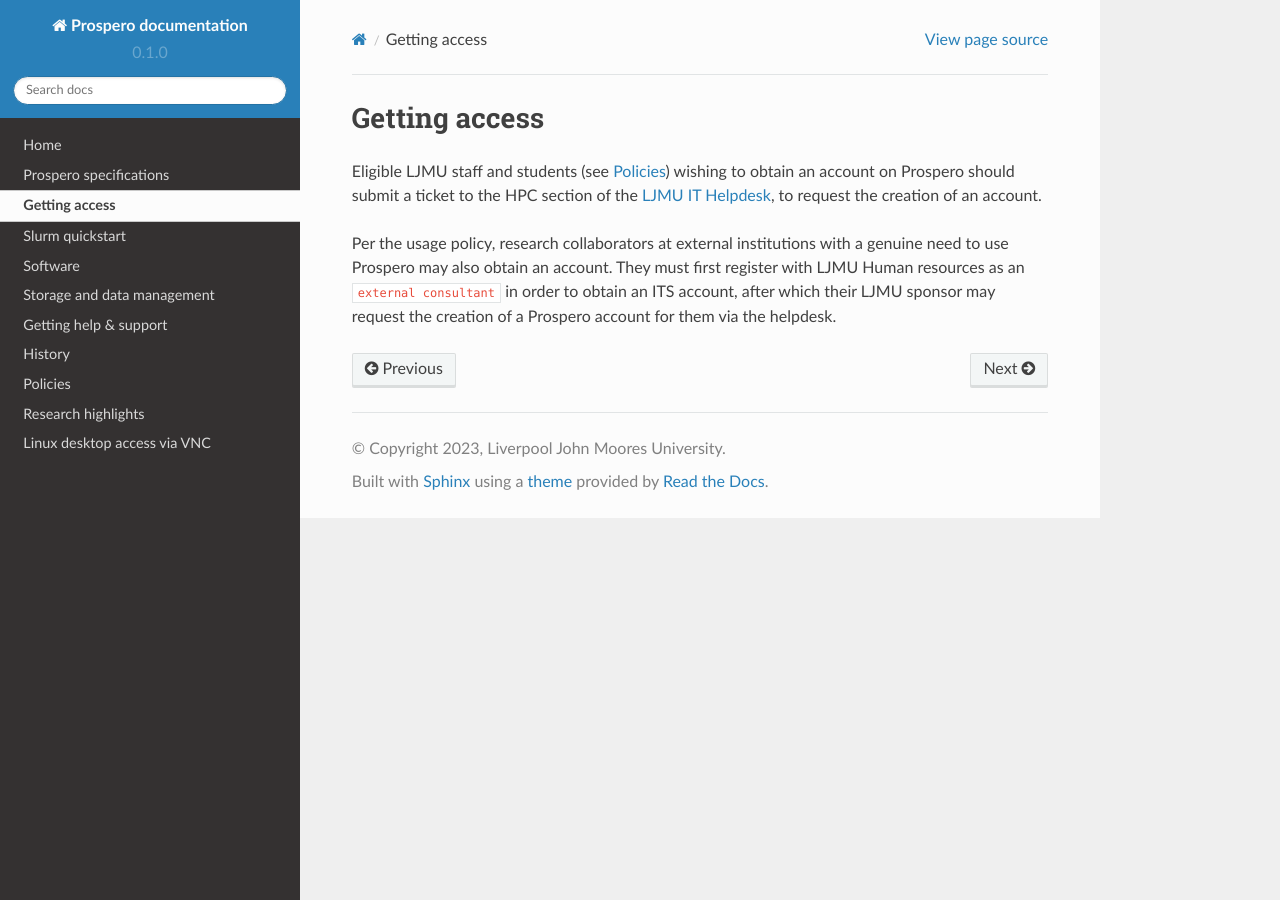
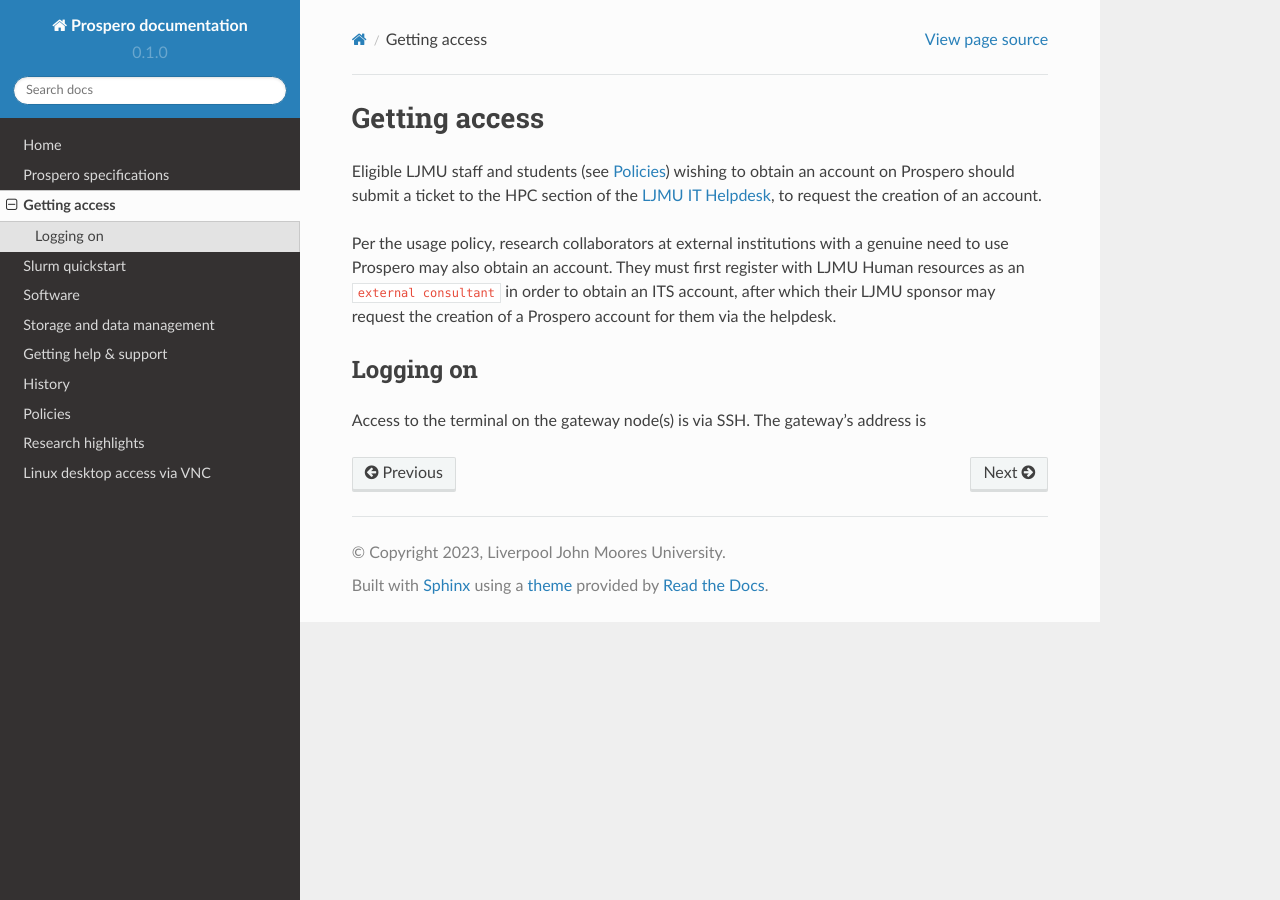
Before and after one commit to astrcrai/prospero-docs, a Sphinx documentation site: the page built from docs/source/access.rst, in a window 1280 px wide. Built offline with Sphinx 7.4.7 and the Read the Docs theme 2.0.0, drawn with Linux system fonts in a browser that asks for light colours.

Commit message:
Update access.rst

```diff
--- a/docs/source/access.rst
+++ b/docs/source/access.rst
@@ -4,3 +4,8 @@ Getting access
 Eligible LJMU staff and students (see :ref:`Policies`) wishing to obtain an account on Prospero should submit a ticket to the HPC section of the `LJMU IT Helpdesk <https://helpme.ljmu.ac.uk/>`_, to request the creation of an account.
 
 Per the usage policy, research collaborators at external institutions with a genuine need to use Prospero may also obtain an account. They must first register with LJMU Human resources as an ``external consultant`` in order to obtain an ITS account, after which their LJMU sponsor may request the creation of a Prospero account for them via the helpdesk.
+
+Logging on
+--------------
+
+Access to the terminal on the gateway node(s) is via SSH. The gateway's address is
```
